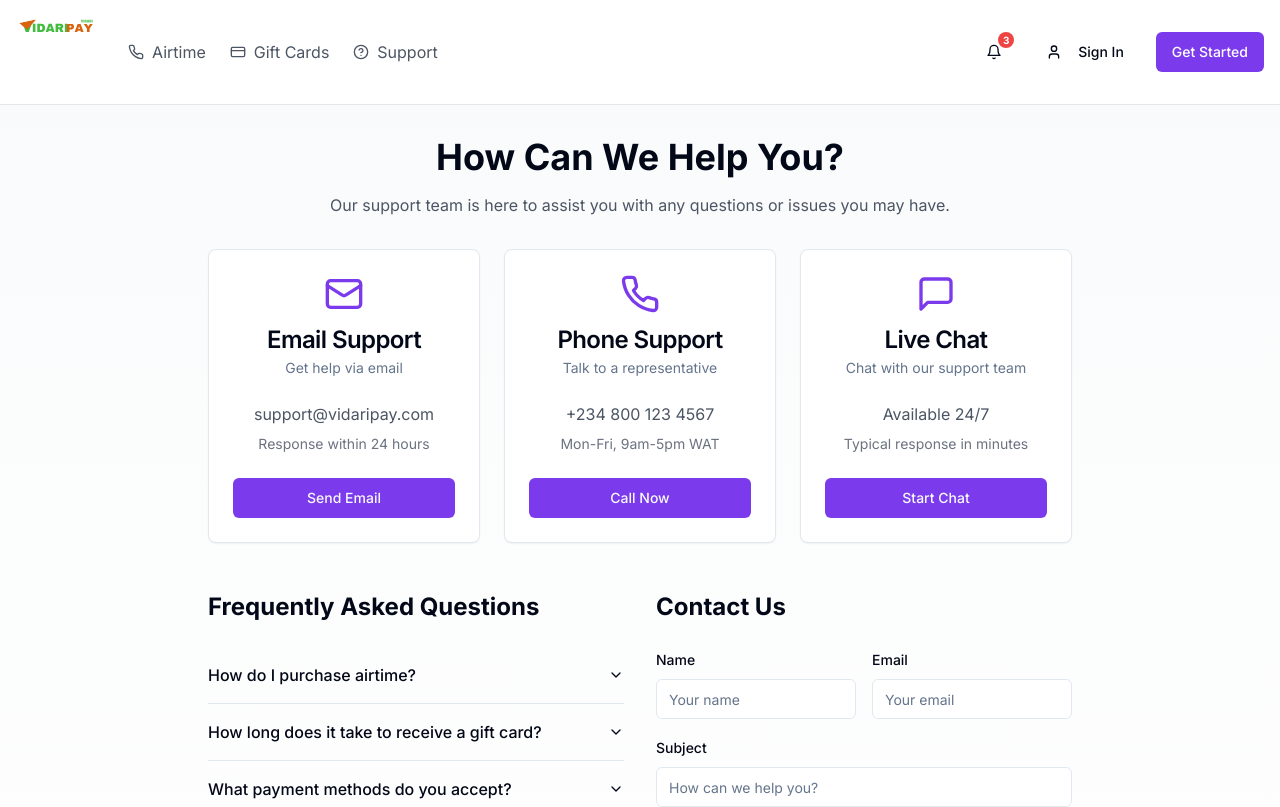
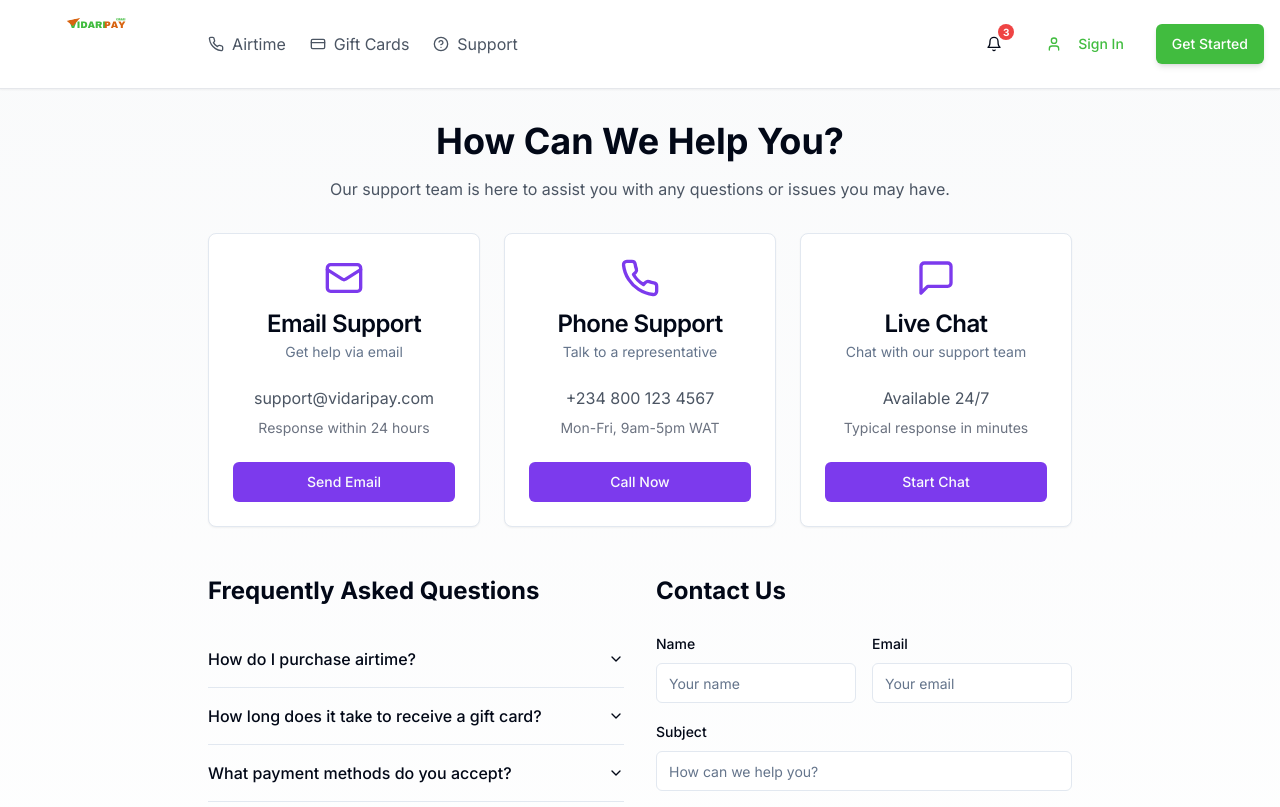
Before and after one commit to Derrick-MUGISHA/Technical-Test-Vidari-Developer-, a Next.js app: page /support in a window 1280 px wide. Shown: the top 807 px of the page. Built offline with nearby package versions, Linux system fonts and the light colour scheme.

Commit message:
header fixe

```diff
--- a/components/country-selector.tsx
+++ b/components/country-selector.tsx
@@ -49,7 +49,7 @@ export default function CountrySelector({ selectedCountry, onCountryChange }: Co
             variant="outline"
             role="combobox"
             aria-expanded={open}
-            className="w-full justify-between focus:ring-purple-500 focus:border-purple-500"
+            className="w-full justify-between focus:ring-[#41BC3F] focus:border-[#41BC3F] hover:border-[#D86411]"
           >
             {selectedCountryData ? (
               <div className="flex items-center">
@@ -79,6 +79,7 @@ export default function CountrySelector({ selectedCountry, onCountryChange }: Co
                         onCountryChange(country.value)
                         setOpen(false)
                       }}
+                       className="aria-selected:bg-[#e6f4ea] aria-selected:text-[#41BC3F]"
                     >
                       <div className="flex items-center">
                         <span className="mr-2 text-lg">{country.flag}</span>
--- a/components/desktop-header.tsx
+++ b/components/desktop-header.tsx
@@ -5,26 +5,38 @@ import { NotificationDropdown } from "@/components/notification-dropdown"
 
 export function DesktopHeader() {
   return (
-    <header className="bg-white border-b border-gray-200 sticky top-0 z-50">
+    <header className="bg-white border-b border-gray-200 sticky top-0 z-50 shadow-sm">
       <div className="container mx-auto px-4 py-3 flex items-center justify-between">
         <div className="flex items-center space-x-8">
-          <Link href="/" className="flex items-center">
-            <img src="/logo.svg" alt="Vidaripay" className="h-20 w-auto" />
+          <Link href="/" className="flex items-center hover:opacity-90 transition-opacity">
+            {/* Logo with improved visibility */}
+            <img
+              src="/logo.svg"
+              alt="Vidaripay"
+              className="h-16 w-auto"  // Slightly reduced height for better proportion
+              style={{ minWidth: '160px' }} // Ensure logo never gets too small
+            />
           </Link>
           <nav className="hidden md:flex items-center space-x-6">
-            <Link href="/" className="flex items-center text-gray-600 hover:text-purple-600 transition-colors">
-              <Phone className="h-4 w-4 mr-2" />
+            <Link
+              href="/"
+              className="flex items-center text-gray-600 hover:text-[#41BC3F] transition-colors group"
+            >
+              <Phone className="h-4 w-4 mr-2 group-hover:text-[#D86411] transition-colors" />
               <span>Airtime</span>
             </Link>
             <Link
               href="/gift-cards"
-              className="flex items-center text-gray-600 hover:text-purple-600 transition-colors"
+              className="flex items-center text-gray-600 hover:text-[#41BC3F] transition-colors group"
             >
-              <CreditCard className="h-4 w-4 mr-2" />
+              <CreditCard className="h-4 w-4 mr-2 group-hover:text-[#D86411] transition-colors" />
               <span>Gift Cards</span>
             </Link>
-            <Link href="/support" className="flex items-center text-gray-600 hover:text-purple-600 transition-colors">
-              <HelpCircle className="h-4 w-4 mr-2" />
+            <Link
+              href="/support"
+              className="flex items-center text-gray-600 hover:text-[#41BC3F] transition-colors group"
+            >
+              <HelpCircle className="h-4 w-4 mr-2 group-hover:text-[#D86411] transition-colors" />
               <span>Support</span>
             </Link>
           </nav>
@@ -32,13 +44,15 @@ export function DesktopHeader() {
         <div className="flex items-center space-x-4">
           <NotificationDropdown />
           <Link href="/signin">
-            <Button variant="ghost" className="hidden md:flex items-center">
-              <User className="h-4 w-4 mr-2" />
-              Sign In
+            <Button variant="ghost" className="hidden md:flex items-center hover:bg-[#e6f4ea]">
+              <User className="h-4 w-4 mr-2 text-[#41BC3F]" />
+              <span className="text-[#41BC3F]">Sign In</span>
             </Button>
           </Link>
           <Link href="/get-started">
-            <Button className="bg-purple-600 hover:bg-purple-700 text-white">Get Started</Button>
+            <Button className="bg-[#41BC3F] hover:bg-[#3aa83a] text-white shadow-md hover:shadow-lg transition-all">
+              Get Started
+            </Button>
           </Link>
         </div>
       </div>
```
Also changed, not shown: 1 other file (tests, documents, lock files or other folders).
